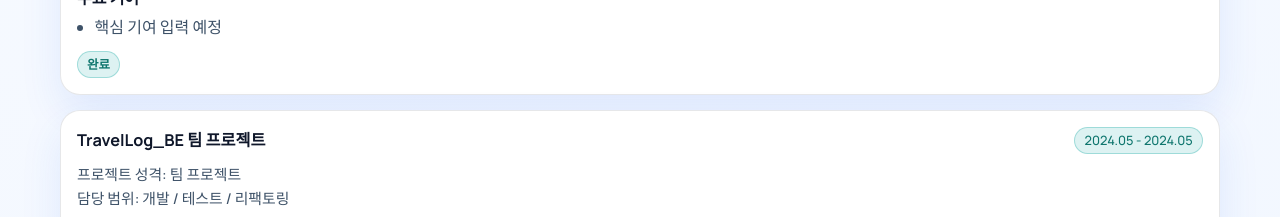
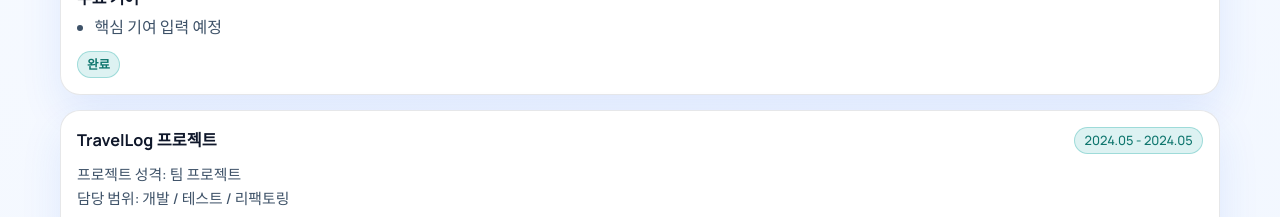
Before and after one commit to IanToo2/portfolio, a React (Vite) app: page / in a window 1280 px wide. Shown: the part 2660-2877 px from the top of the page. Built offline with nearby package versions, Linux system fonts and the light colour scheme.

Commit message:
Rename TravelLog team project title

```diff
--- a/src/data/portfolioData.js
+++ b/src/data/portfolioData.js
@@ -336,8 +336,8 @@
     isPending: false
   },
   {
-    name: "TravelLog_BE 팀 프로젝트",
-    nameEn: "TravelLog_BE Team Project",
+    name: "TravelLog 프로젝트",
+    nameEn: "TravelLog Project",
     period: "2024.05 - 2024.05",
     periodEn: "May 2024 - May 2024",
     kind: "팀 프로젝트",
```
